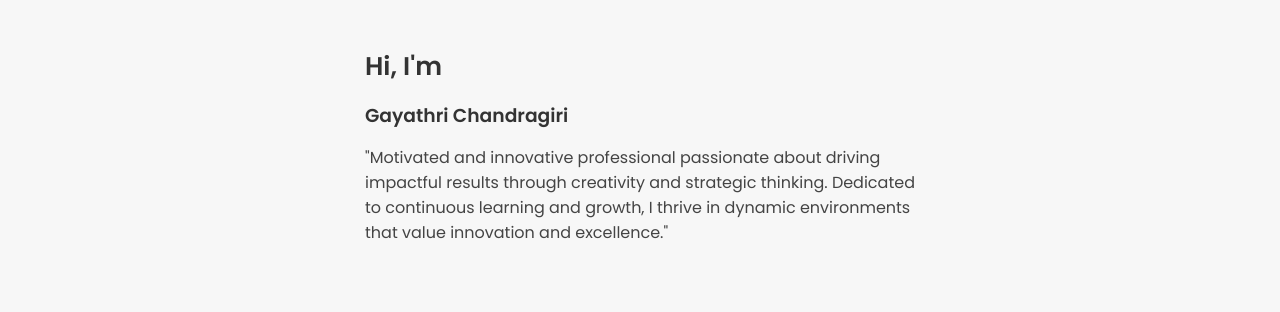
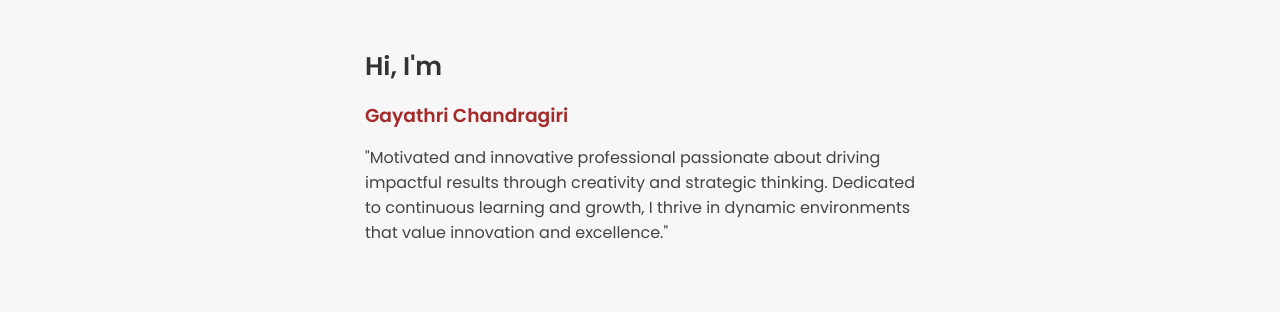
Before and after one commit to gayathrichandragiri/Portfolio, a plain HTML site: page index.html in a window 1280 px wide. Shown: the part 488-800 px from the top of the page. Drawn offline with Linux system fonts and the light colour scheme.

Commit message:
Update style.css

```diff
--- a/style.css
+++ b/style.css
@@ -11,6 +11,9 @@ body{
     background-size: cover;
 
 
+}
+.name{
+    color:brown;
 }
 nav{
     width:100%;
@@ -863,4 +866,5 @@ footerContainer{
         padding: 8px;
         margin: 4px;
     }
+
 }
```
